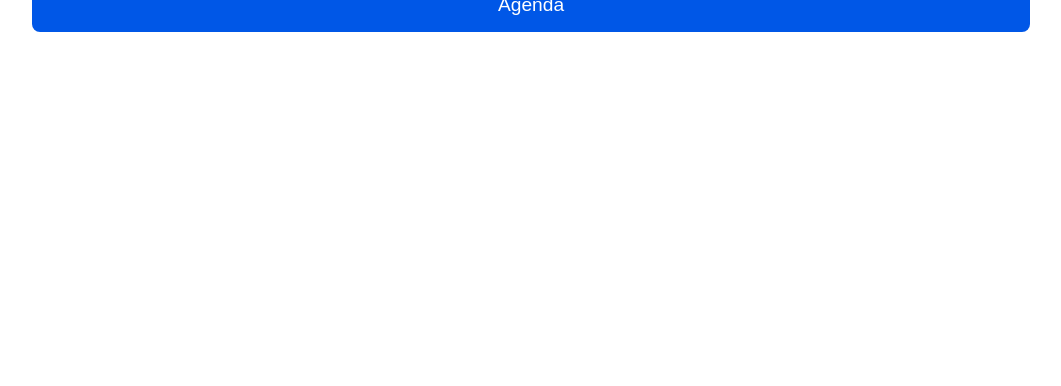
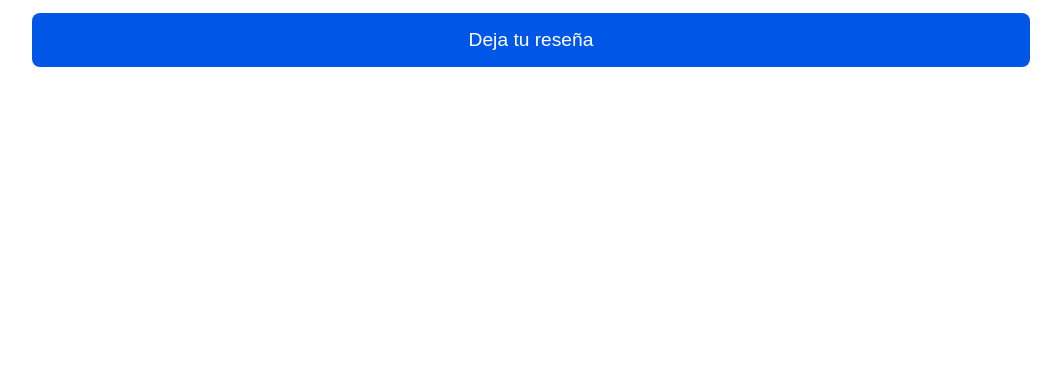
Before and after one commit to marcoiacuzzi/FinanceFestival, a plain HTML site: page index.html in a window 1280 px wide. Shown: the part 414-800 px from the top of the page, without its empty margins (109-1170 px from the left). Drawn offline with Linux system fonts and the light colour scheme.

Commit message:
Update index.html

```diff
--- a/index.html
+++ b/index.html
@@ -8,10 +8,17 @@
 </head>
 <body>
   <!-- Menú principal -->
-  <div id="menu" class="screen active">
-    <h1>Menú Principal</h1>
-    <button id="btnAgenda">Agenda</button>
-  </div>
+<div id="menu" class="screen active">
+  <h1>Menú Principal</h1>
+  <button id="btnAgenda">Agenda</button>
+  <!-- Nuevo botón de reseña -->
+  <button id="btnResena"
+          onclick="window.location.href='TU_ENLACE_DE_FORMULARIO'"
+          class="btn-resena">
+    Deja tu reseña
+  </button>
+</div>
+
 
   <!-- Pantalla de Agenda -->
   <div id="agendaScreen" class="screen">
```
